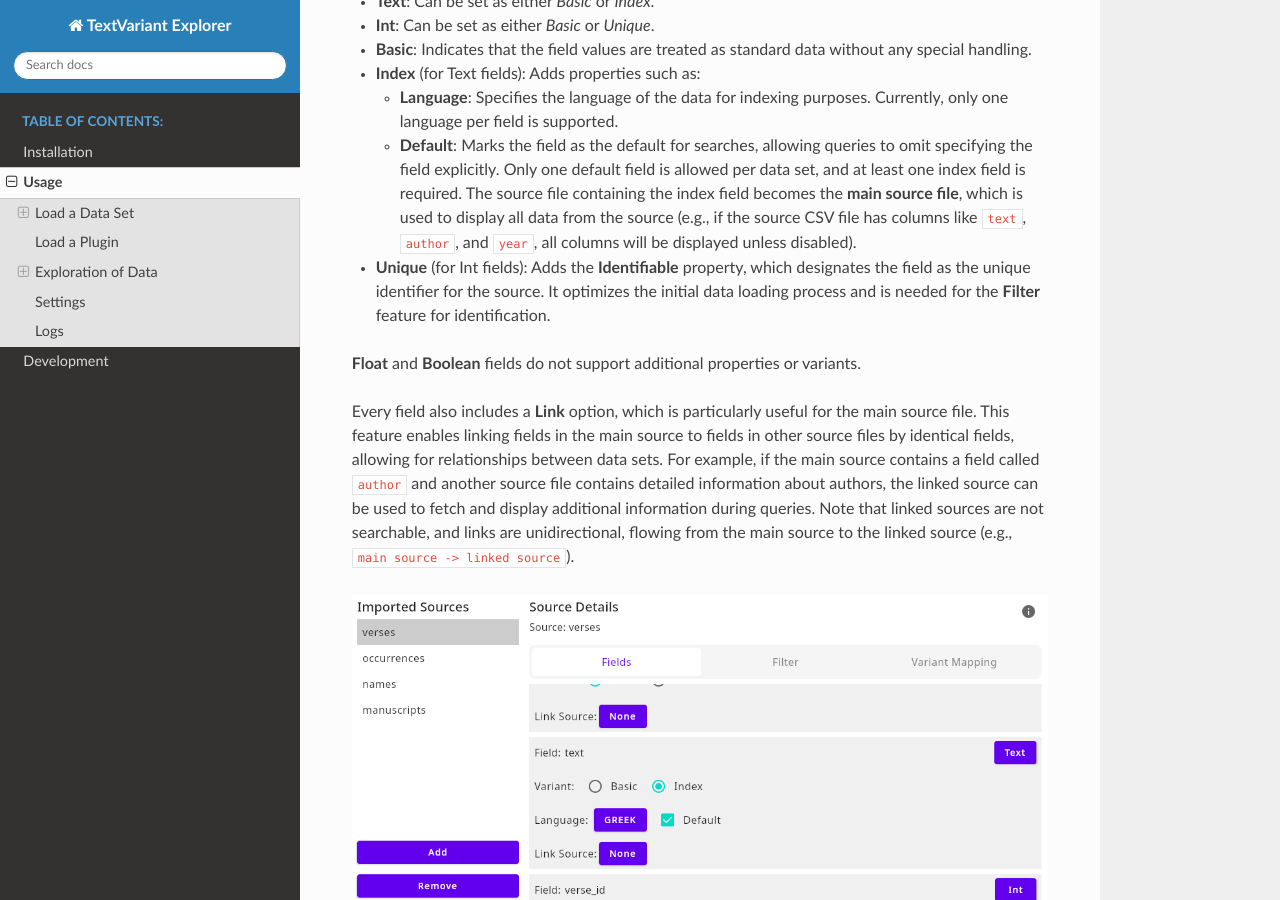
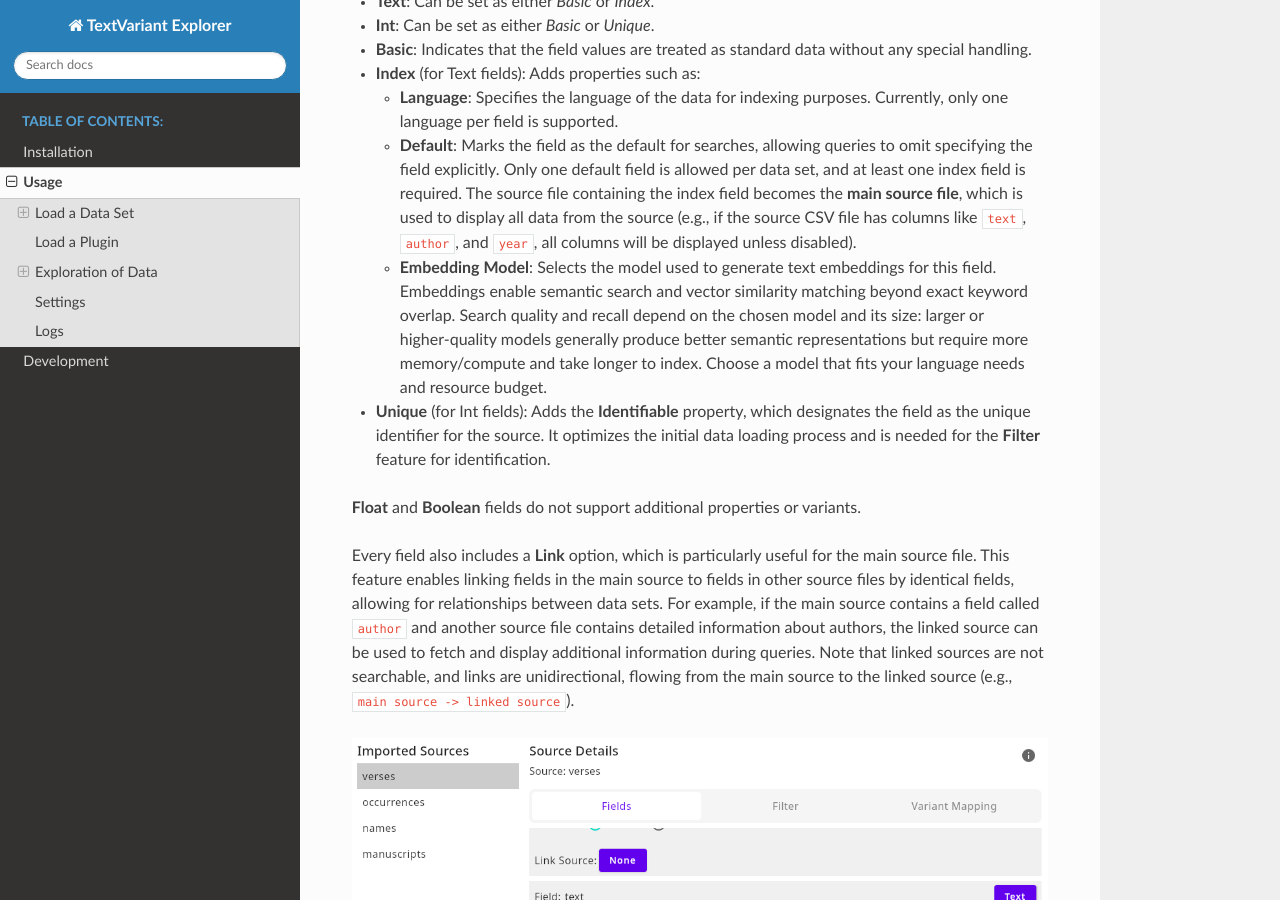
Before and after one commit to Paulanerus/TextVariantExplorer, a Sphinx documentation site: the page built from docs/source/content/usage.md, in a window 1280 px wide and 900 px high, scrolled down 1542 px. Built offline with Sphinx 7.4.7 and the Read the Docs theme 3.1.0, drawn with Linux system fonts in a browser that asks for light colours.

Commit message:
feat: Add embedding model selection explanation to usage documentation

```diff
--- a/docs/source/content/usage.md
+++ b/docs/source/content/usage.md
@@ -35,6 +35,7 @@ Certain field types can have additional variants, which define how the data in t
 - **Index** (for Text fields): Adds properties such as:
   - **Language**: Specifies the language of the data for indexing purposes. Currently, only one language per field is supported.
   - **Default**: Marks the field as the default for searches, allowing queries to omit specifying the field explicitly. Only one default field is allowed per data set, and at least one index field is required. The source file containing the index field becomes the **main source file**, which is used to display all data from the source (e.g., if the source CSV file has columns like `text`, `author`, and `year`, all columns will be displayed unless disabled).
+  - **Embedding Model**: Selects the model used to generate text embeddings for this field. Embeddings enable semantic search and vector similarity matching beyond exact keyword overlap. Search quality and recall depend on the chosen model and its size: larger or higher‑quality models generally produce better semantic representations but require more memory/compute and take longer to index. Choose a model that fits your language needs and resource budget.
 - **Unique** (for Int fields): Adds the **Identifiable** property, which designates the field as the unique identifier for the source. It optimizes the initial data loading process and is needed for the **Filter** feature for identification.
 
 **Float** and **Boolean** fields do not support additional properties or variants.
```
